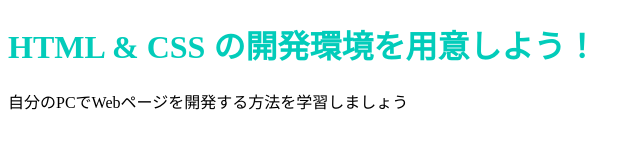
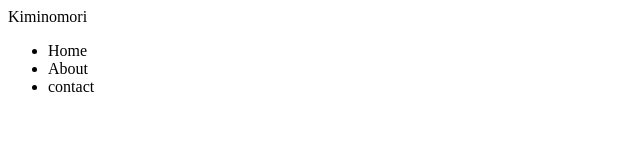
Before and after one commit to ShuntaTakao/gsrd3301, a plain HTML site: page index.html in a window 1280 px wide. Shown: the whole page, without its empty margins (0-640 px from the left). Drawn offline with Linux system fonts and the light colour scheme.

Commit message:
Update index.html

```diff
--- a/index.html
+++ b/index.html
@@ -2,11 +2,17 @@
 <html>
   <head>
     <meta charset="utf-8">
-    <title>Progate</title>
+    <title>Kiminomori</title>
     <link rel="stylesheet" href="stylesheet.css">
   </head>
+
   <body>
-    <h1 class="title">HTML & CSS の開発環境を用意しよう！</h1>
-    <p>自分のPCでWebページを開発する方法を学習しましょう</p>
+    <div class="header">
+      <div class="header-logo">Kiminomori</div>
+      <div class="header-list">
+        <ul>
+          <li>Home</li>
+          <li>About</li>
+          <li>contact</li>
   </body>
 </html>
```
